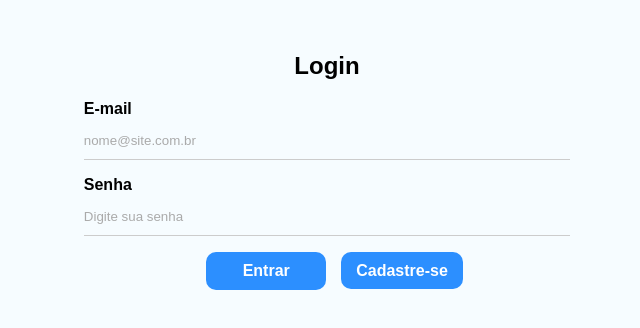
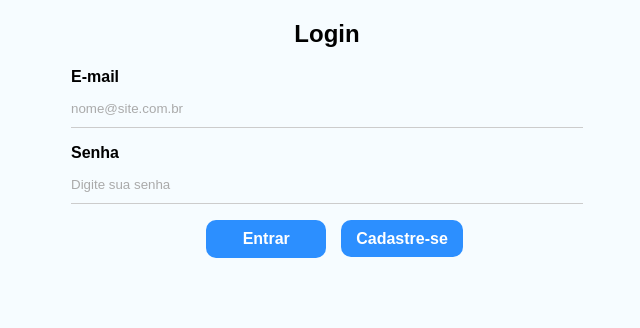
Before and after one commit to luanOliveira03/autenticar_firebase, a React (Vite) app: page / in a window 1280 px wide. Shown: the top 328 px of the page, without its empty margins (313-953 px from the left). Built offline with nearby package versions, Linux system fonts and the light colour scheme.

Commit message:
Alterado arquivo App.css

```diff
--- a/src/App.css
+++ b/src/App.css
@@ -1,41 +1,4 @@
-#root {
-  max-width: 1280px;
-  margin: 0 auto;
-  padding: 2rem;
-  text-align: center;
+.container{
+  min-height: 60vh;
+  margin-bottom: 5em;
 }
-
-.logo {
-  height: 6em;
-  padding: 1.5em;
-  will-change: filter;
-}
-.logo:hover {
-  filter: drop-shadow(0 0 2em #646cffaa);
-}
-.logo.react:hover {
-  filter: drop-shadow(0 0 2em #61dafbaa);
-}
-
-@keyframes logo-spin {
-  from {
-    transform: rotate(0deg);
-  }
-  to {
-    transform: rotate(360deg);
-  }
-}
-
-@media (prefers-reduced-motion: no-preference) {
-  a:nth-of-type(2) .logo {
-    animation: logo-spin infinite 20s linear;
-  }
-}
-
-.card {
-  padding: 2em;
-}
-
-.read-the-docs {
-  color: #888;
-}
```
